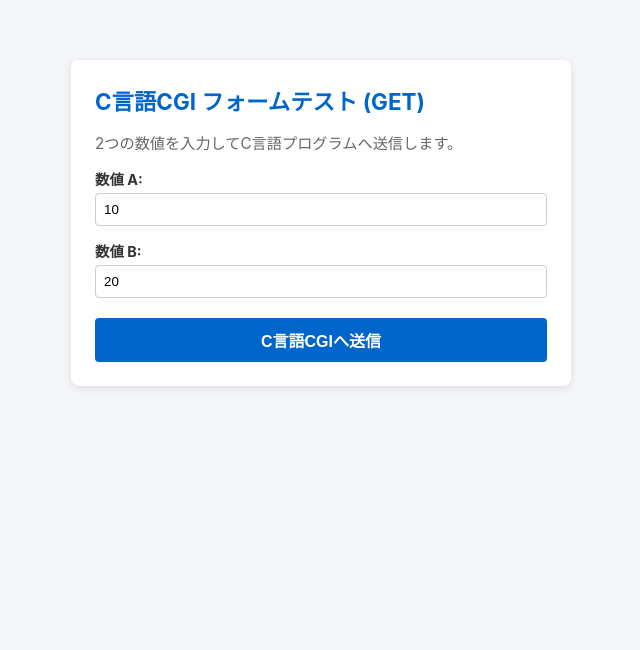
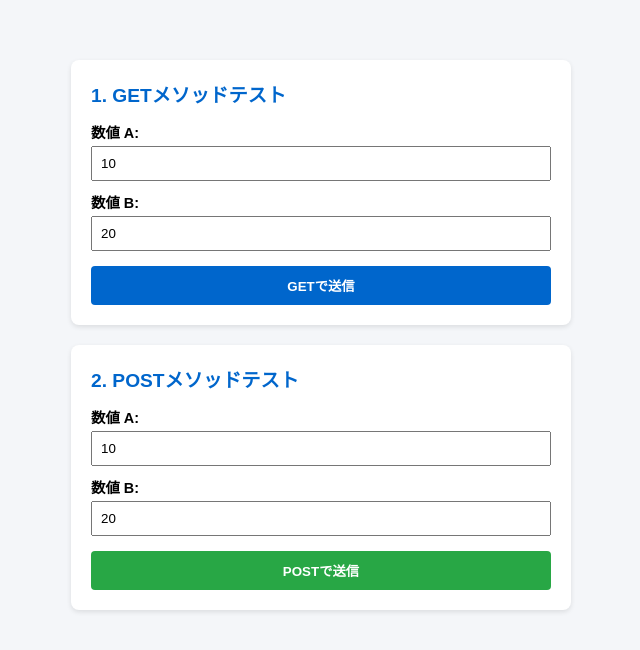
Before and after one commit to ShinyaIshizaki/azure_c_calc-app, a plain HTML site: page public/index.html in a window 1280 px wide. Shown: the whole page, without its empty margins (319-959 px from the left). Drawn offline with Linux system fonts and the light colour scheme.

```diff
--- a/public/index.html
+++ b/public/index.html
@@ -5,60 +5,33 @@
     <meta name="viewport" content="width=device-width, initial-scale=1.0">
     <title>C言語CGI Webアプリ - Sprint 2</title>
     <style>
-        body {
-            font-family: -apple-system, BlinkMacSystemFont, "Segoe UI", Roboto, sans-serif;
-            max-width: 500px;
-            margin: 40px auto;
-            padding: 20px;
-            background-color: #f4f6f9;
-            color: #333;
-        }
-        .card {
-            background: #ffffff;
-            padding: 24px;
-            border-radius: 8px;
-            box-shadow: 0 2px 8px rgba(0,0,0,0.1);
-        }
-        h1 { font-size: 1.4rem; color: #0066cc; margin-top: 0; }
-        p { font-size: 0.95rem; color: #666; }
-        label { display: block; margin-top: 14px; font-weight: bold; font-size: 0.9rem; }
-        input[type="number"] {
-            width: 100%;
-            padding: 8px;
-            margin-top: 4px;
-            box-sizing: border-box;
-            border: 1px solid #ccc;
-            border-radius: 4px;
-        }
-        button {
-            width: 100%;
-            margin-top: 20px;
-            background-color: #0066cc;
-            color: white;
-            border: none;
-            padding: 10px;
-            border-radius: 4px;
-            font-size: 1rem;
-            cursor: pointer;
-            font-weight: bold;
-        }
-        button:hover { background-color: #0052a3; }
+        body { font-family: sans-serif; max-width: 500px; margin: 40px auto; padding: 20px; background-color: #f4f6f9; }
+        .card { background: #fff; padding: 20px; border-radius: 8px; margin-bottom: 20px; box-shadow: 0 2px 5px rgba(0,0,0,0.1); }
+        h1 { font-size: 1.2rem; color: #0066cc; margin-top: 0; }
+        label { display: block; margin-top: 10px; font-size: 0.9rem; font-weight: bold; }
+        input[type="number"] { width: 100%; padding: 8px; margin-top: 4px; box-sizing: border-box; }
+        button { width: 100%; margin-top: 15px; background: #0066cc; color: white; border: none; padding: 10px; border-radius: 4px; cursor: pointer; font-weight: bold; }
+        button.post { background: #28a745; }
     </style>
 </head>
 <body>
+    <!-- GET フォーム -->
     <div class="card">
-        <h1>C言語CGI フォームテスト (GET)</h1>
-        <p>2つの数値を入力してC言語プログラムへ送信します。</p>
+        <h1>1. GETメソッドテスト</h1>
+        <form action="/cgi-bin/calc.cgi" method="GET">
+            <label>数値 A: <input type="number" name="a" value="10" required></label>
+            <label>数値 B: <input type="number" name="b" value="20" required></label>
+            <button type="submit">GETで送信</button>
+        </form>
+    </div>
 
-        <!-- actionに送信先のCGIパス、methodにGETを指定 -->
-        <form action="/cgi-bin/calc.cgi" method="GET">
-            <label for="a">数値 A:</label>
-            <input type="number" id="a" name="a" value="10" required>
-
-            <label for="b">数値 B:</label>
-            <input type="number" id="b" name="b" value="20" required>
-
-            <button type="submit">C言語CGIへ送信</button>
+    <!-- POST フォーム -->
+    <div class="card">
+        <h1>2. POSTメソッドテスト</h1>
+        <form action="/cgi-bin/calc.cgi" method="POST">
+            <label>数値 A: <input type="number" name="a" value="10" required></label>
+            <label>数値 B: <input type="number" name="b" value="20" required></label>
+            <button type="submit" class="post">POSTで送信</button>
         </form>
     </div>
 </body>
```
Also changed, not shown: 4 other files.
